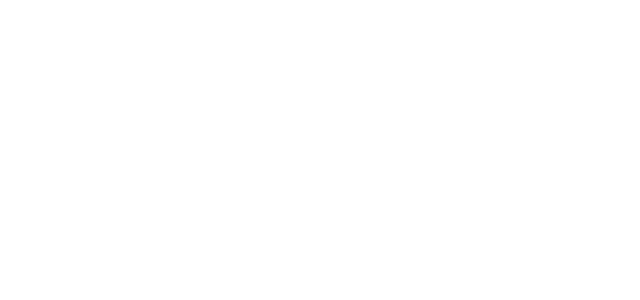
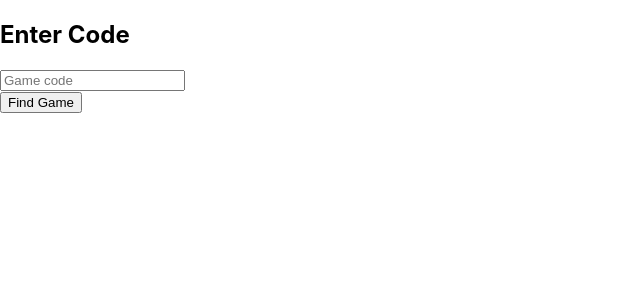
Before and after one commit to hyrumjackson/perception, a React (Create React App) app: page /code in a window 1280 px wide. Before the commit this address had no page. Shown: the top 300 px of the page, without its empty margins (0-640 px from the left). Built offline with nearby package versions, Linux system fonts and the light colour scheme; the HTML template or start-up script is replaced by a standard one.

Commit message:
Added game code screen

```diff
--- a/src/App.tsx
+++ b/src/App.tsx
@@ -5,6 +5,7 @@
 import HostLobby from './pages/HostLobby';
 import GameSettings from './pages/GameSettings';
 import HowToPlay from './pages/HowToPlay';
+import EnterCode from './pages/EnterCode';
 
 function App() {
   return (
@@ -12,6 +13,7 @@
       <Routes>
         <Route path="/" element={<TitleScreen />} />
         <Route path="/play" element={<PlayScreen />} />
+        <Route path="/code" element={<EnterCode />} />
         <Route path="/host" element={<HostInfo />} />
         <Route path="/host-lobby" element={<HostLobby />} />
         <Route path="/game-settings" element={<GameSettings />} />
--- /dev/null
+++ b/src/pages/EnterCode.tsx
@@ -0,0 +1,16 @@
+import { useNavigate } from 'react-router-dom';
+
+const EnterCode = () => {
+    const navigate = useNavigate();
+
+    return (
+        <div className="page">
+            <h2>Enter Code</h2>
+            <input type="text" placeholder="Game code" />
+            <br />
+            <button onClick={() => navigate('/info')}>Find Game</button>
+        </div>
+    );
+};
+
+export default EnterCode;
--- a/src/pages/PlayScreen.tsx
+++ b/src/pages/PlayScreen.tsx
@@ -8,7 +8,7 @@
       <h1>Perception</h1>
       <button onClick={() => navigate('/host')}>Host Game</button>
       <br />
-      <button onClick={() => navigate('/join')}>Join Game</button>
+      <button onClick={() => navigate('/code')}>Join Game</button>
     </div>
   );
 };
```
